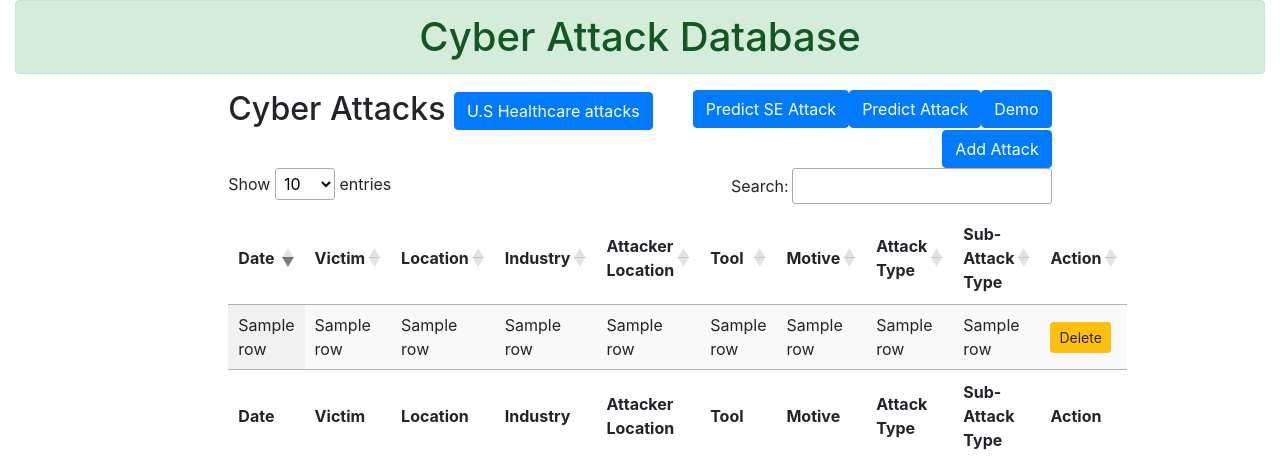
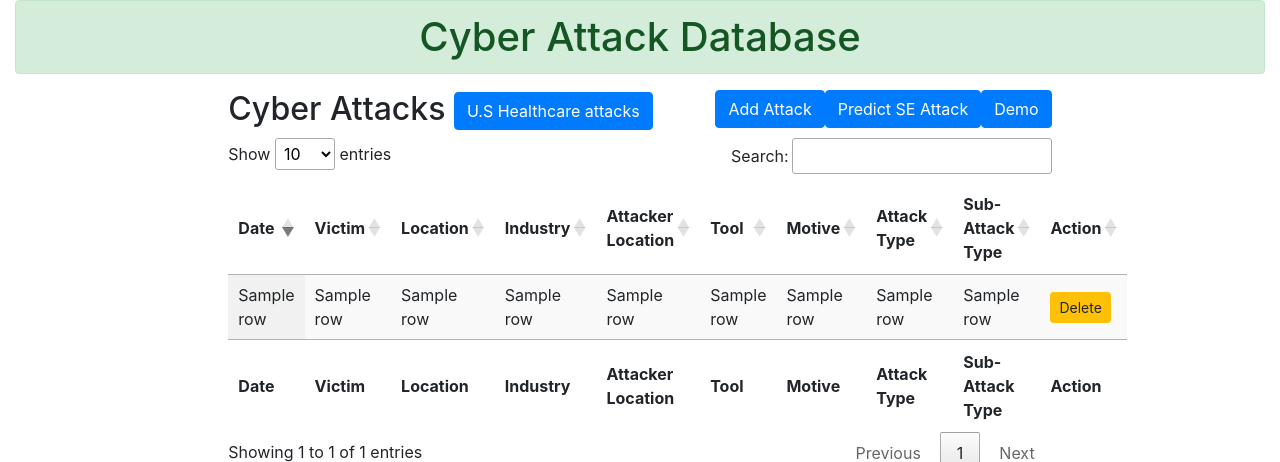
Before and after one commit to BarkaBoss/Cyber-Attacks, a Flask app: template templates/index.html in a window 1280 px wide. Shown: the top 462 px of the page. Run offline with Flask 3, Linux system fonts and the light colour scheme; the template is opened without the code that fills it: most values are stand-ins (such as "Sample title", 1, 10 or a date in 2020); parts of the project's set-up code (start-up, migrations or seed data) failed here and were passed over; some libraries are stand-ins or nearby versions.

Commit message:
Fixed links

```diff
--- a/templates/index.html
+++ b/templates/index.html
@@ -25,8 +25,8 @@
             <div class="col-sm-8">
           <h2 >Cyber Attacks
             <a target="_blank" class="btn btn-primary" href="{{ url_for('graphs') }}">U.S Healthcare attacks</a>
-            <a target="_blank" href="{{ url_for('home_user') }}" class="btn btn-primary float-right" >Demo</a>
-            <button class="btn btn-primary float-right" data-toggle="modal" data-target="#predictModal">Predict Attack</button>
+            <a target="_blank" href="{{ url_for('login') }}" class="btn btn-primary float-right" >Demo</a>
+            <!---button class="btn btn-primary float-right" data-toggle="modal" data-target="#predictModal">Predict Attack</button-->
             <button class="btn btn-primary float-right" data-toggle="modal" data-target="#predictPhishModal">Predict SE Attack</button>
             <button class="btn btn-primary float-right" data-toggle="modal" data-target="#myModal">Add Attack</button>
           </h2>
```
